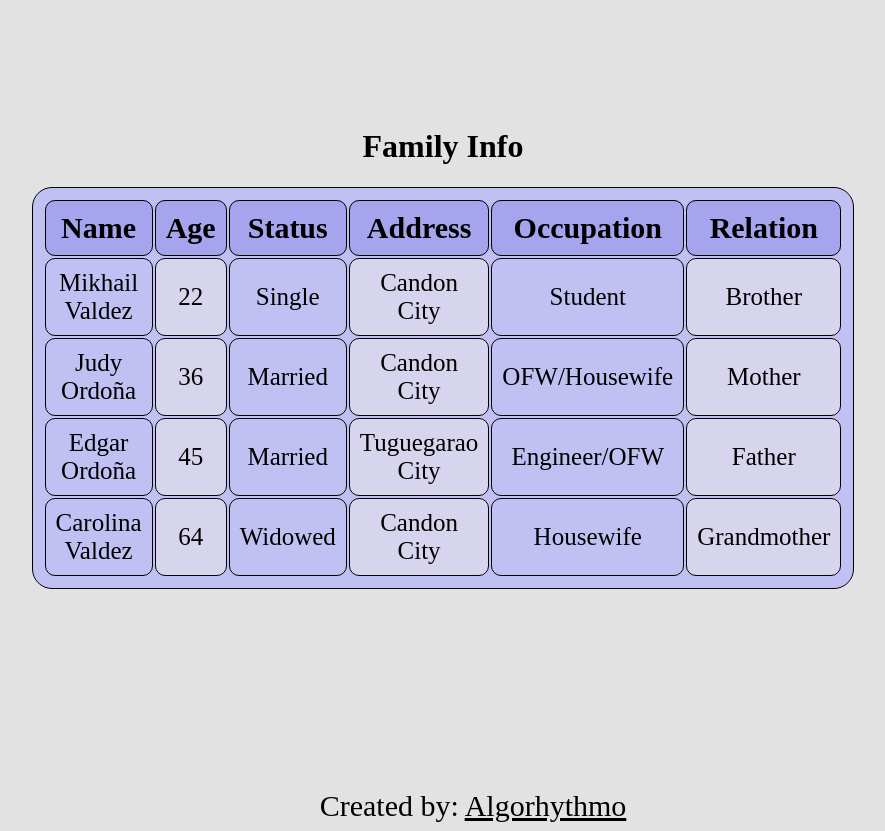
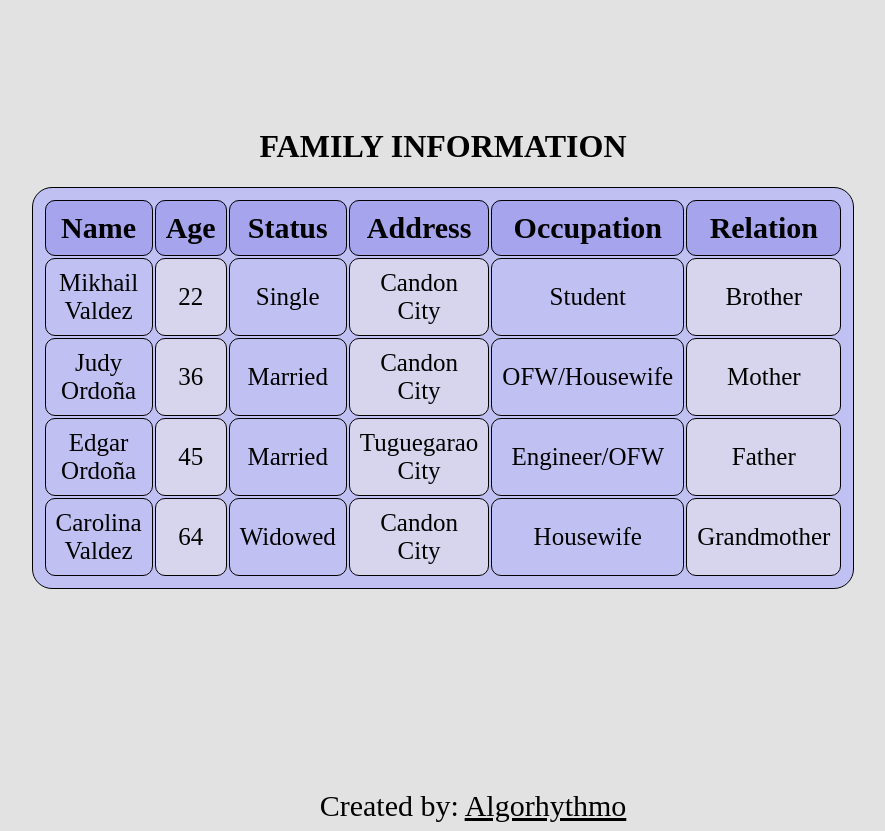
Before and after one commit to Algoow/Algoow.github.io, a plain HTML site: page index.html in a window 1280 px wide. Shown: the part 3980-4811 px from the top of the page, without its empty margins (197-1082 px from the left). Drawn offline with Linux system fonts and the light colour scheme.

Commit message:
Update index.html

```diff
--- a/index.html
+++ b/index.html
@@ -144,7 +144,7 @@
 		</div>
 	</div>
 	<div class="table-part" id="table">
-		<h1 style="text-align: center;">Family Info</h1>
+		<h1 style="text-align: center;">FAMILY INFORMATION</h1>
 		<table>
 			<tr class="row-header">
 				<th>Name</th>
```
